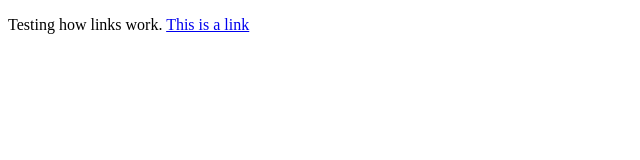
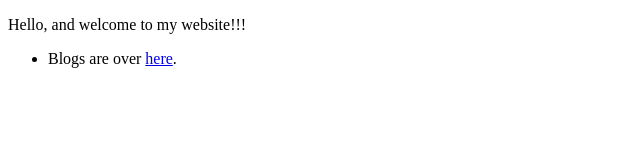
Before and after one commit to eada0/eada0.github.io, a plain HTML site: page index.html in a window 1280 px wide. Shown: the whole page, without its empty margins (0-640 px from the left). Drawn offline with Linux system fonts and the light colour scheme.

Commit message:
Changed Site Architecture

```diff
--- a/index.html
+++ b/index.html
@@ -1,8 +1,14 @@
 <!DOCTYPE html>
-<html>
-  <body>
-    <p>
-      Testing how links work. <a href="blog.html">This is a link</a>
-    </p>
-  </body>
+<html lang="en">
+<head>
+  <meta charset="UTF-8">
+  <meta name="viewport" content="width=device-width, initial-scale=1.0">
+  <title>eada0 landing page</title>
+</head>
+<body>
+  <p>Hello, and welcome to my website!!!</p>
+  <ul>
+    <li>Blogs are over <a href = "/blog/blog_index.html" target = "_blank" rel = "noreferrer">here</a>.</li>
+  </ul>
+</body>
 </html>
```
Also changed, not shown: blog.html (deleted, +0 -11 lines), blog/blog-index.html (added).
